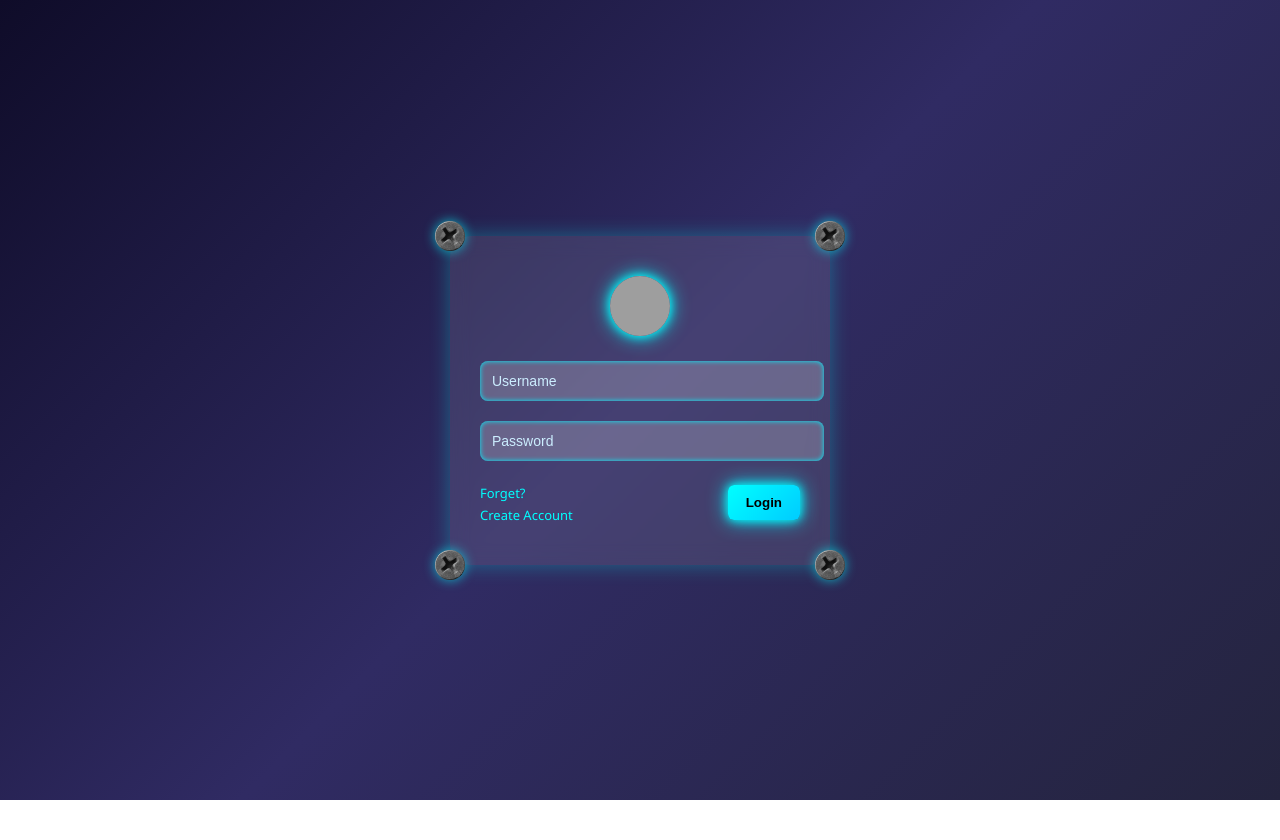
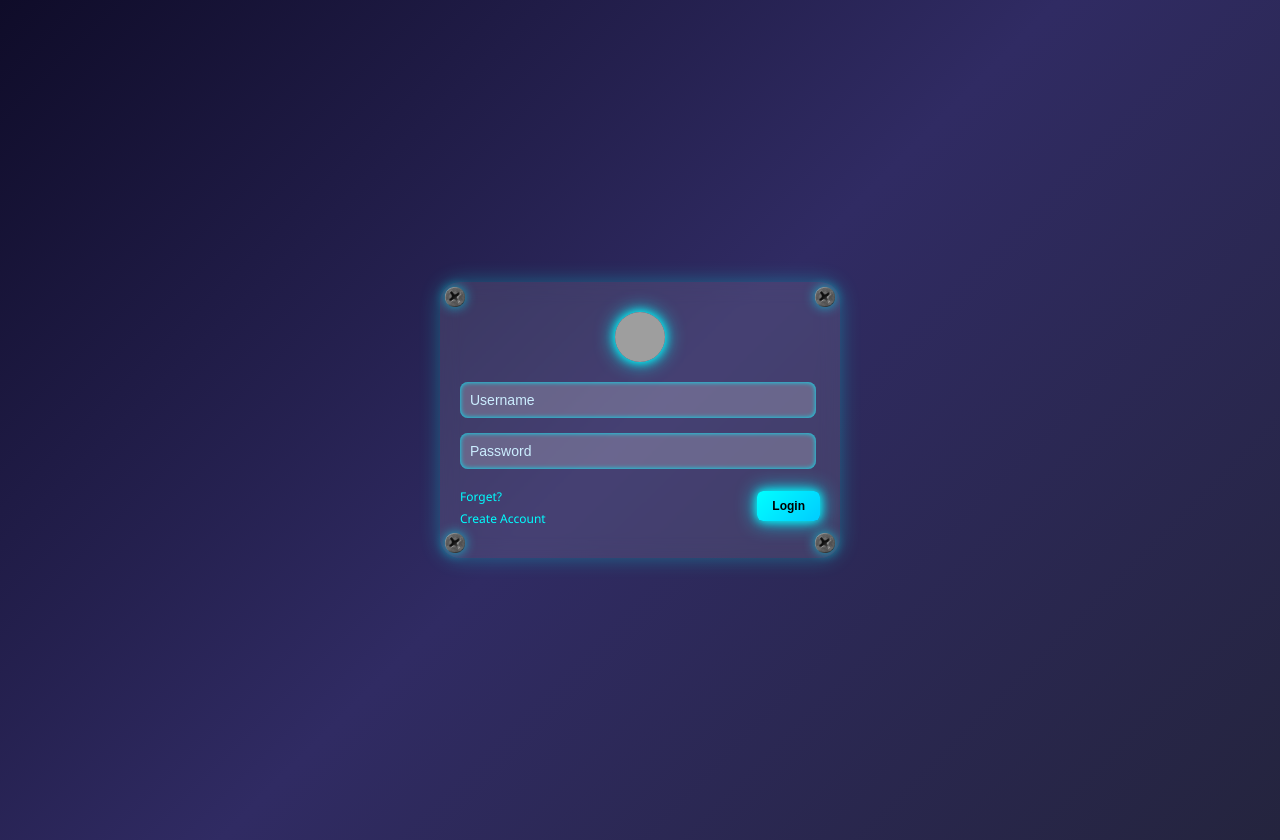
Before and after one commit to furkkk/Spin.wheel, a plain HTML site: page index.html in a window 1280 px wide. Before the commit the page ends 800 px from the top, so only its background shows below. Drawn offline with Linux system fonts and the light colour scheme; grey boxes are pictures that could not be loaded.

Commit message:
Add files via upload

```diff
--- a/index.html
+++ b/index.html
@@ -1,14 +1,14 @@
-
 <!DOCTYPE html>
 <html lang="en">
 <head>
   <meta charset="UTF-8">
+  <meta name="viewport" content="width=device-width, initial-scale=1.0, maximum-scale=1.0, user-scalable=no">
   <title>Login & Register</title>
   <style>
     body {
       margin: 0;
-      padding: 0;
-      height: 100vh;
+      padding: 20px;
+      min-height: 100vh;
       background: linear-gradient(135deg, #0f0c29, #302b63, #24243e);
       display: flex;
       justify-content: center;
@@ -17,32 +17,33 @@
     }
 
     .login-box {
-      width: 320px;
+      width: 90%;
+      max-width: 360px;
       background: rgba(255, 255, 255, 0.1);
       border-radius: 20px;
       box-shadow: 0 0 20px rgba(0, 255, 255, 0.3);
       backdrop-filter: blur(10px);
       position: relative;
-      padding: 40px 30px;
+      padding: 30px 20px;
     }
 
     .screw-img {
-      width: 30px;
-      height: 30px;
+      width: 20px;
+      height: 20px;
       position: absolute;
       filter: drop-shadow(0 0 6px #00ffffaa);
     }
 
-    .top-left { top: -15px; left: -15px; }
-    .top-right { top: -15px; right: -15px; }
-    .bottom-left { bottom: -15px; left: -15px; }
-    .bottom-right { bottom: -15px; right: -15px; }
+    .top-left { top: 5px; left: 5px; }
+    .top-right { top: 5px; right: 5px; }
+    .bottom-left { bottom: 5px; left: 5px; }
+    .bottom-right { bottom: 5px; right: 5px; }
 
     .profile-icon {
-      width: 60px;
-      height: 60px;
+      width: 50px;
+      height: 50px;
       border-radius: 50%;
-      margin: 0 auto 25px;
+      margin: 0 auto 20px;
       box-shadow: 0 0 10px #0ff, 0 0 20px #0ff;
       overflow: hidden;
     }
@@ -54,9 +55,9 @@
     }
 
     input[type="text"], input[type="email"], input[type="password"] {
-      width: 100%;
-      padding: 12px;
-      margin-bottom: 20px;
+      width: calc(100% - 24px);
+      padding: 10px;
+      margin-bottom: 15px;
       border: none;
       border-radius: 8px;
       background: rgba(255, 255, 255, 0.2);
@@ -79,7 +80,7 @@
     .actions a {
       color: #0ff;
       text-decoration: none;
-      font-size: 13px;
+      font-size: 12px;
       transition: color 0.3s;
     }
 
@@ -88,7 +89,7 @@
     }
 
     .actions button {
-      padding: 10px 18px;
+      padding: 8px 15px;
       background: linear-gradient(135deg, #0ff, #00ccff);
       border: none;
       color: #000;
@@ -97,6 +98,7 @@
       cursor: pointer;
       box-shadow: 0 0 10px #0ff, 0 0 20px #00f0ff;
       transition: transform 0.2s ease;
+      font-size: 12px;
     }
 
     .actions button:hover {
@@ -109,18 +111,23 @@
 
     #popup {
       position: fixed;
-      top: 20px;
+      top: 60px; /* Moved the top position lower */
       left: 50%;
       transform: translateX(-50%);
       background: rgba(255, 0, 0, 0.9);
       color: white;
-      padding: 10px 20px;
+      padding: 10px 15px;
       border-radius: 8px;
       font-weight: bold;
       box-shadow: 0 0 10px red;
       display: none;
-      z-index: 999;
+      z-index: 1000;
       animation: fadeIn 0.3s ease;
+      font-size: 12px;
+    }
+
+    .popup-green {
+      background: rgba(0, 200, 0, 0.9);
     }
 
     @keyframes fadeIn {
@@ -206,8 +213,8 @@
 
       if (storedData && enteredUser === storedData.username && enteredPass === storedData.password) {
         showPopup("Login successful!", "green");
-        // Redirect to dashboard, passing the bitmoji URL
-        window.location.href = `dashboard.html?bitmoji=${encodeURIComponent(currentBitmojiUrl)}`;
+        // No redirection in this version as per your request
+        // window.location.href = `dashboard.html?bitmoji=${encodeURIComponent(currentBitmojiUrl)}`;
       } else {
         showPopup("Invalid username or password");
       }
@@ -216,7 +223,11 @@
     function showPopup(message, color = "red") {
       const popup = document.getElementById("popup");
       popup.textContent = message;
-      popup.style.background = color === "green" ? "rgba(0, 200, 0, 0.9)" : "rgba(255, 0, 0, 0.9)";
+      popup.className = ""; // Reset previous classes
+      popup.classList.add("popup"); // Add the base popup class
+      if (color === "green") {
+        popup.classList.add("popup-green");
+      }
       popup.style.display = "block";
       setTimeout(() => {
         popup.style.display = "none";
```
